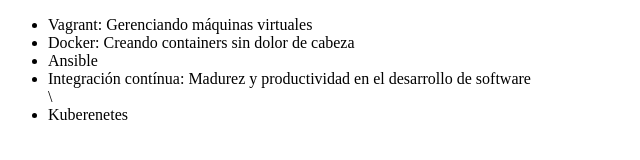
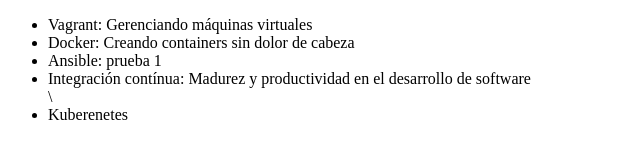
Before and after one commit to JCamiloAC/alura, a plain HTML site: page index.html in a window 1280 px wide. Shown: the full height of the page, 0-640 px from the left. Drawn offline with Linux system fonts and the light colour scheme.

Commit message:
prueba 1

```diff
--- a/index.html
+++ b/index.html
@@ -9,9 +9,9 @@
      <ul>
           <li> Vagrant: Gerenciando máquinas virtuales</li>
           <li> Docker: Creando containers sin dolor de cabeza </li>
-          <li> Ansible </li>
+          <li> Ansible: prueba 1</li>
           <li> Integración contínua: Madurez y productividad en el desarrollo de software</li>\
           <li> Kuberenetes </li>
-      </ul>
+     </ul>
 </body>
 </html>
```
